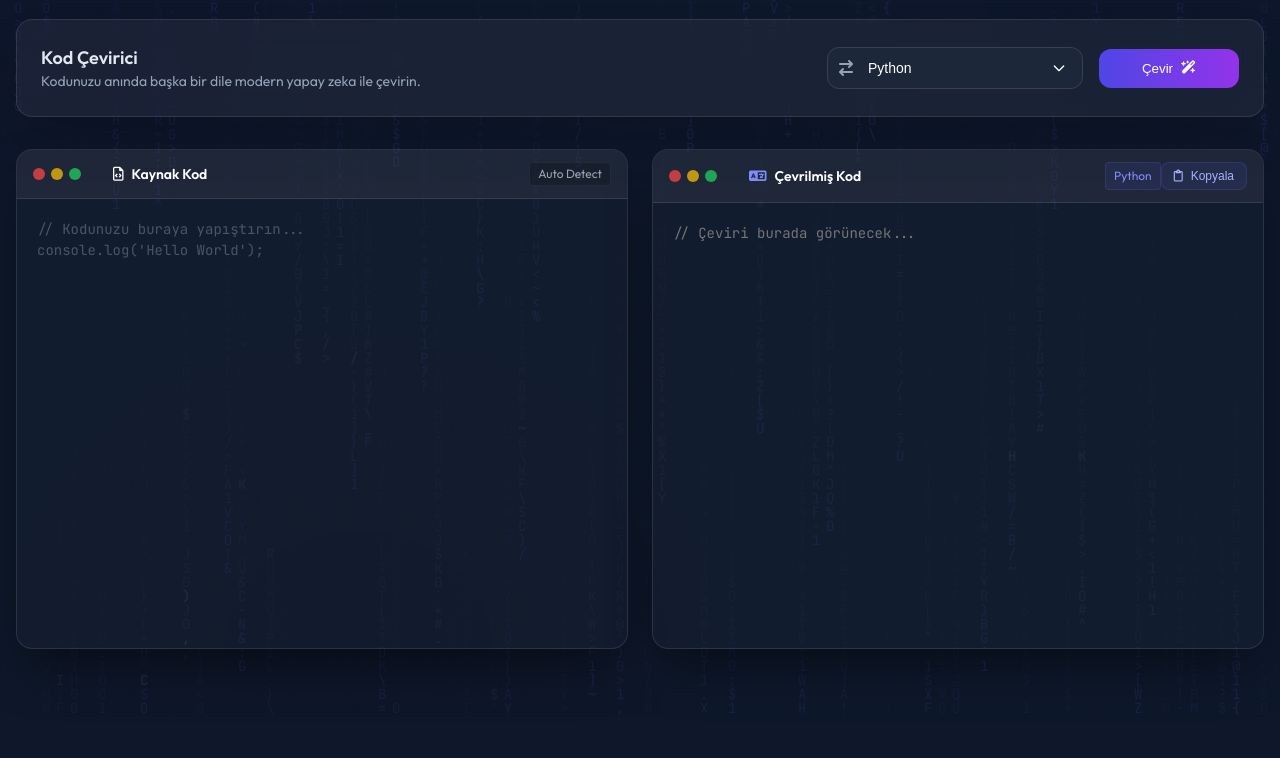
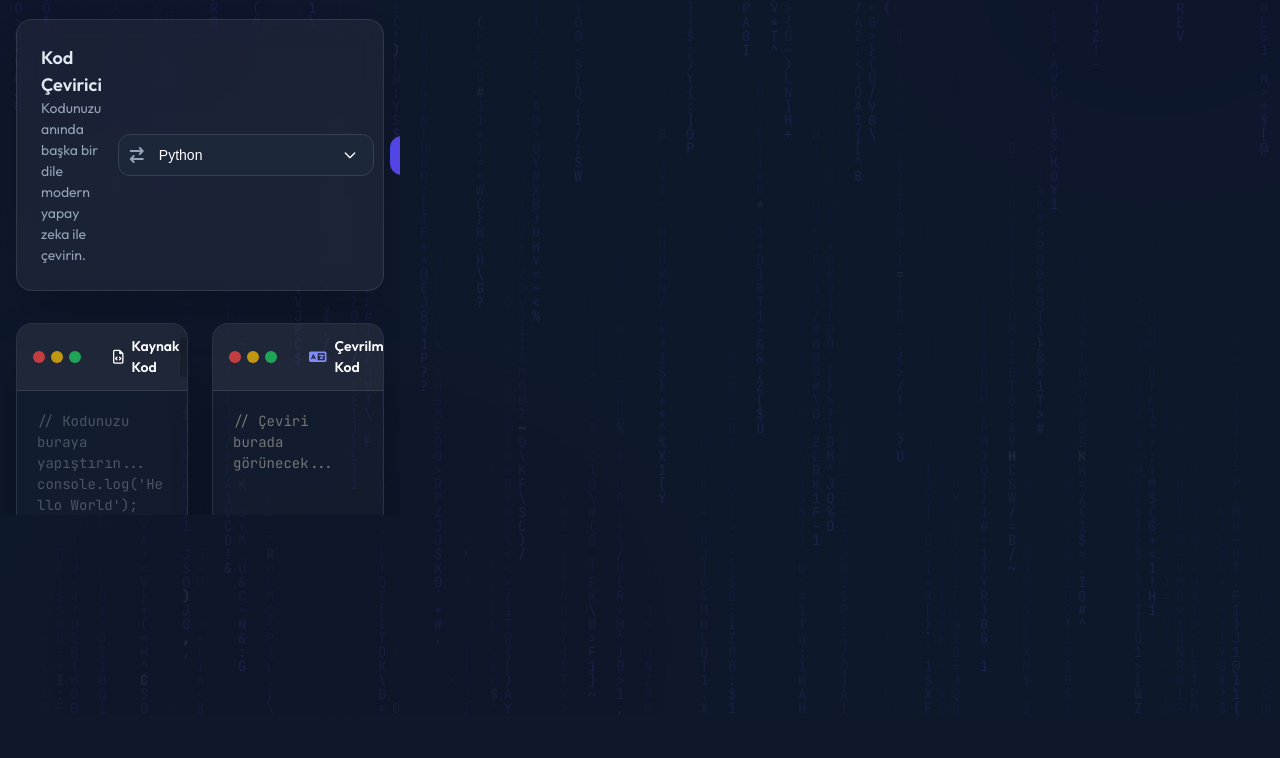
Before and after one commit to isil13/PolyGlot-AI, a browser extension: page index.html in a window 1280 px wide. Shown: the part 85-843 px from the top of the page. After the commit the page ends 800 px from the top, so only its background shows below. Drawn offline with Linux system fonts and the light colour scheme.

Commit message:
Add files via upload

```diff
--- a/style.css
+++ b/style.css
@@ -1,3 +1,13 @@
+/* Popup Fixed Dimensions */
+html,
+body {
+    width: 400px;
+    height: 600px;
+    margin: 0;
+    padding: 0;
+    overflow-x: hidden;
+}
+
 /* Global Vars & Reset */
 :root {
     --bg-dark: #0f172a;
@@ -30,10 +40,10 @@ body {
     background-color: var(--bg-dark);
     color: var(--text-main);
     font-family: var(--font-heading);
-    min-height: 100vh;
+    /* min-height: 100vh; Removed to respect fixed height rule above */
     display: flex;
     flex-direction: column;
-    overflow-x: hidden;
+    /* overflow-x: hidden; Already set in top rule */
     line-height: 1.5;
 }
 
```
Also changed, not shown: background.js (+15 -8 lines).
